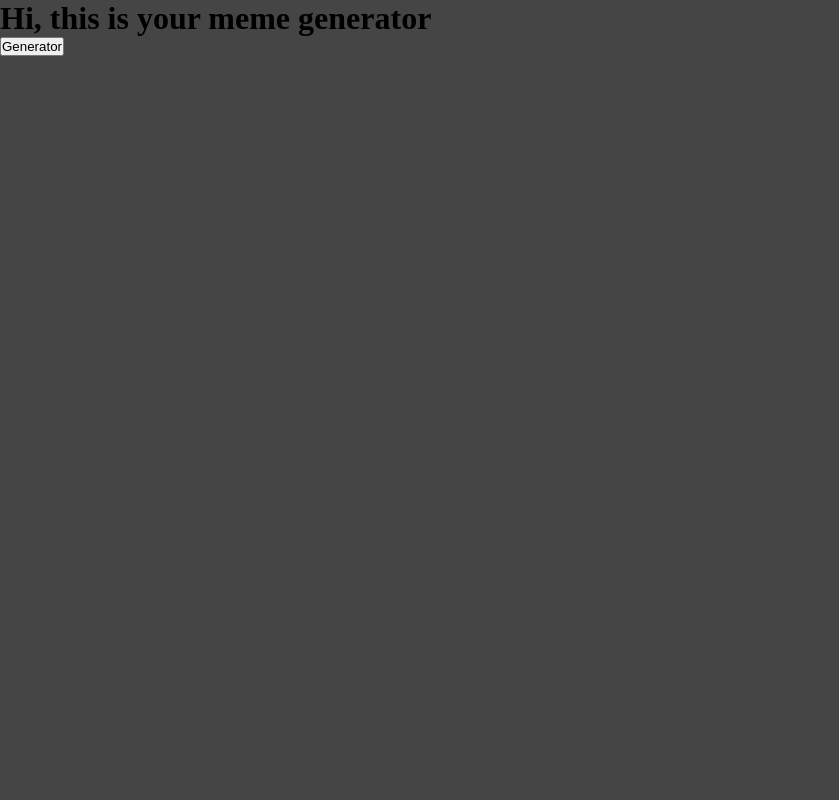
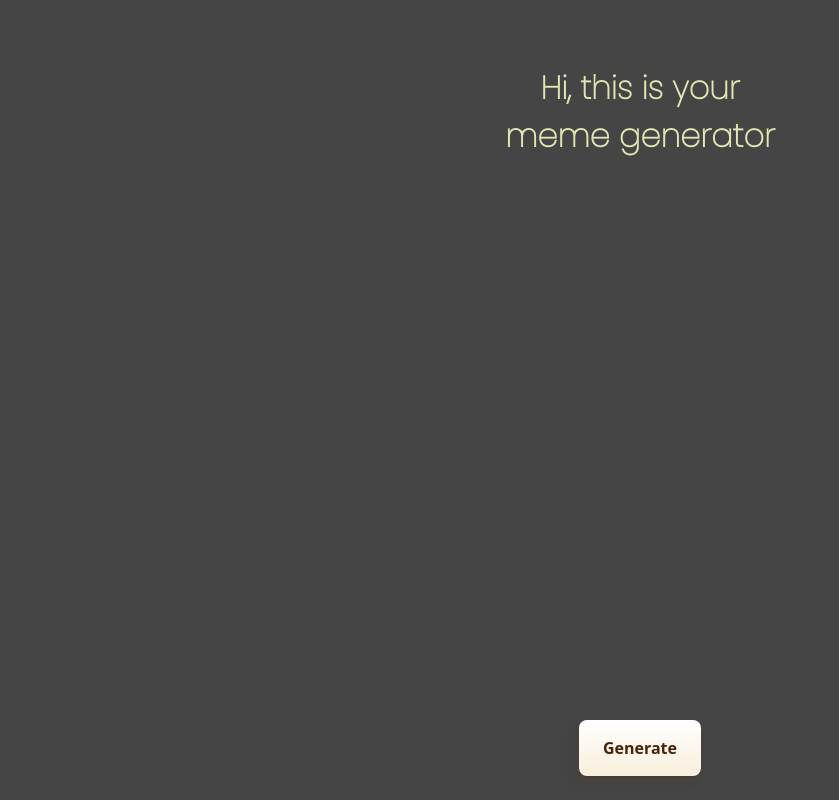
Before and after one commit to 321david123/meme-generator, a plain HTML site: page index.html in a window 1280 px wide. Shown: the whole page, without its empty margins (0-839 px from the left). Drawn offline with nearby package versions, Linux system fonts and the light colour scheme.

Commit message:
finished

```diff
--- a/index.html
+++ b/index.html
@@ -16,14 +16,13 @@
 </head>
 <body>
     <header>
-        <h1>Hi, this is your meme generator</h1>
+        <h1>Hi, this is your<br> meme generator</h1>
     </header>
     <main>
-        <section id="image">
-
+        <section class="one" id="image">
         </section>
-        <section>
-            <button id="boton">Generator</button>
+        <section class="two">
+            <button id="boton" class="button">Generate</button>
         </section>
     </main>
     <footer>
--- a/script.js
+++ b/script.js
@@ -1,6 +1,18 @@
+
 $(document).ready(function () {
 //escuchar evento
+
+
     $("#boton").click(function () {
+      console.log("VIENDO SI EXISTE")
+      var element = document.getElementById("this");
+      if (element !== null){
+        console.log("si existe")
+        element.remove();
+      }
+      else{
+        console.log("aca llegamos")
+      }
       let apiUrl = "https://meme-api.com/gimme";
       //peticion
       $.ajax({
@@ -13,6 +25,7 @@ $(document).ready(function () {
             const image = document.createElement("img");
             image.src = data.url;
             image.alt = "meme";
+            image.id = "this"
             //console.log(data.url)
             const contenedor = document.getElementById("image");
             contenedor.appendChild(image);
@@ -25,5 +38,4 @@ $(document).ready(function () {
       });
     });
   });
-
 console.log("hi, contact me 4111771675")
--- a/styles.css
+++ b/styles.css
@@ -7,5 +7,73 @@ html{
     background-color: #454545;
 }
 header{
+    margin-top: 5%;
+    display: flex;
+    justify-content: center;
+}
+h1{
+    font-family: 'Poppins', sans-serif;
+    color: rgb(229, 229, 179);
+    text-align: center;
+}
+.one{
+    width: 100%;
+    height: 500px;
+    display: flex;
+    justify-content: center;
+    align-items: center;
+}
+.two{
+    display: flex;
+    justify-content: center;
+    margin-top: 60px;
+}
+img{
+    max-width: 370px;
+    max-height: 500px;
+}
+.button {
+    margin-top: 100px;
+  appearance: button;
+  background-color: transparent;
+  background-image: linear-gradient(to bottom, #fff, #f8eedb);
+  border: 0 solid #eeefeb;
+  border-radius: .5rem;
+  box-sizing: border-box;
+  color: #482307;
+  column-gap: 1rem;
+  cursor: pointer;
+  display: flex;
+  font-family: ui-sans-serif,system-ui,-apple-system,system-ui,"Segoe UI",Roboto,"Helvetica Neue",Arial,"Noto Sans",sans-serif,"Apple Color Emoji","Segoe UI Emoji","Segoe UI Symbol","Noto Color Emoji";
+  font-size: 100%;
+  font-weight: 700;
+  line-height: 24px;
+  margin: 0;
+  outline: 2px solid transparent;
+  padding: 1rem 1.5rem;
+  text-align: center;
+  text-transform: none;
+  transition: all .1s cubic-bezier(.4, 0, .2, 1);
+  user-select: none;
+  -webkit-user-select: none;
+  touch-action: manipulation;
+  box-shadow: -6px 8px 10px rgba(81,41,10,0.1),0px 2px 2px rgba(81,41,10,0.2);
+}
 
+.button:active {
+  background-color: #f3f4f6;
+  box-shadow: -1px 2px 5px rgba(81,41,10,0.15),0px 1px 1px rgba(81,41,10,0.15);
+  transform: translateY(0.125rem);
 }
+
+.button:focus {
+  box-shadow: rgba(72, 35, 7, .46) 0 0 0 4px, -6px 8px 10px rgba(81,41,10,0.1), 0px 2px 2px rgba(81,41,10,0.2);
+}
+@media screen and (max-width: 400px) {
+    body {
+      font-size: 16px;
+    }
+    header{
+        margin-top: 20%;
+    }
+}
```
